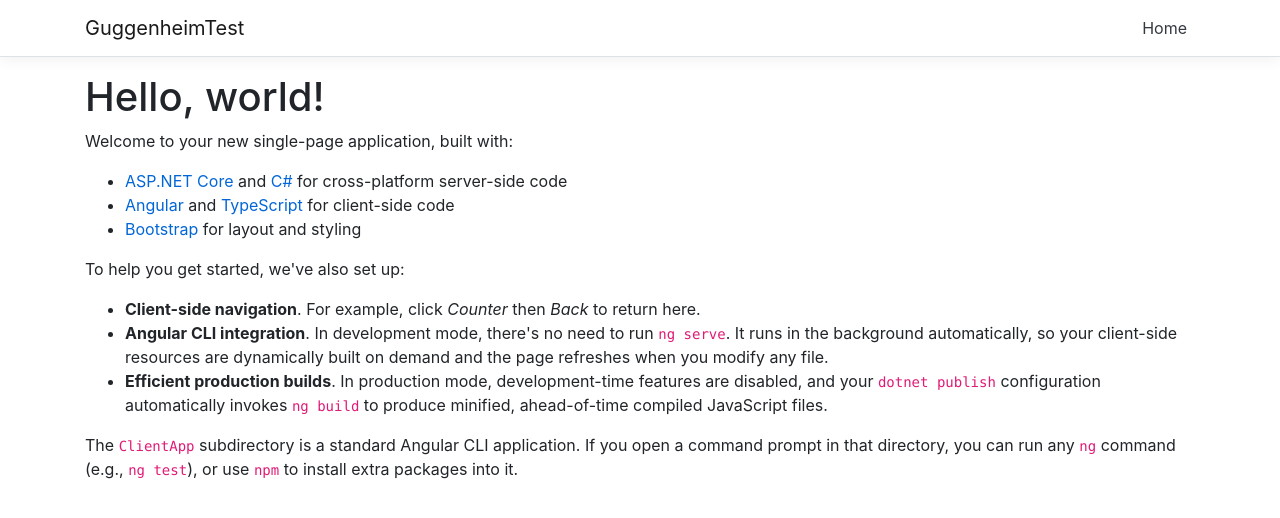
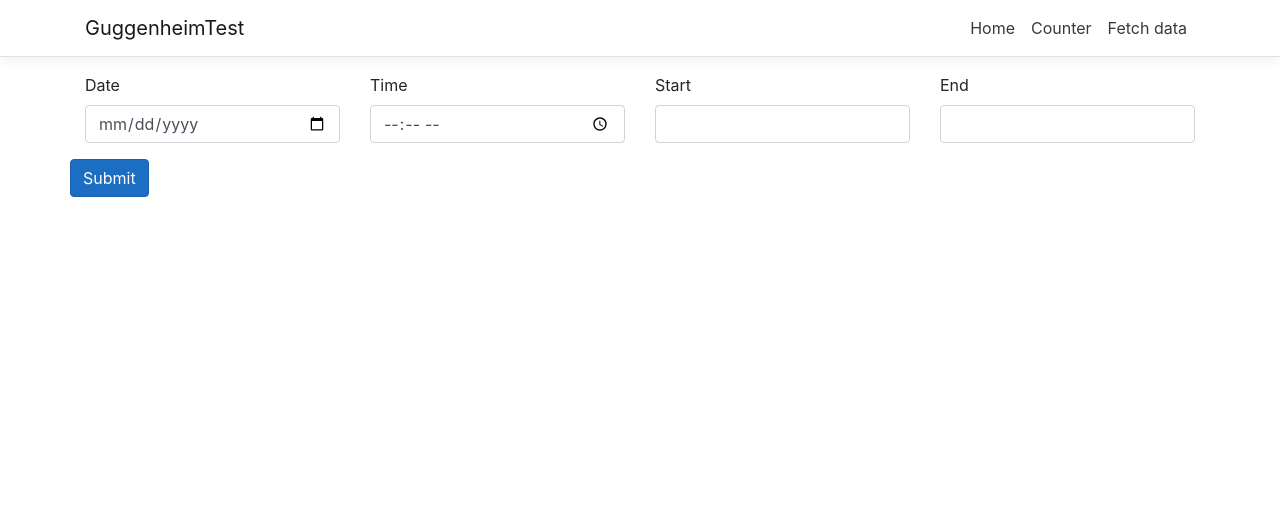
Before and after one commit to vancore295/GuggenheimTest, an Angular app in the folder GuggenheimTest/ClientApp/: page / in a window 1280 px wide. Shown: the top 518 px of the page. Built offline with nearby package versions, Linux system fonts and the light colour scheme.

Commit message:
added in endpoint for trips to be calculated added vm added post call to submit trip

```diff
--- a/GuggenheimTest/ClientApp/src/app/app.module.ts
+++ b/GuggenheimTest/ClientApp/src/app/app.module.ts
@@ -29,9 +29,9 @@ import { FindFareComponent } from './find-fare/find-fare.component';
     ReactiveFormsModule,
     RouterModule.forRoot([
       { path: '', component: HomeComponent, pathMatch: 'full' },
-      { path: '**', component: PageNotFoundComponent }
-/*       { path: 'counter', component: CounterComponent },
-      { path: 'fetch-data', component: FetchDataComponent }, */
+      { path: 'counter', component: CounterComponent },
+      { path: 'fetch-data', component: FetchDataComponent },
+      { path: '**', component: PageNotFoundComponent },
     ])
   ],
   providers: [],
--- /dev/null
+++ b/GuggenheimTest/ClientApp/src/app/classes/trip.ts
@@ -0,0 +1,6 @@
+export interface Trip {
+date: Date;
+time: Date;
+start: String;
+end: String;
+}
--- a/GuggenheimTest/ClientApp/src/app/find-fare/find-fare.component.html
+++ b/GuggenheimTest/ClientApp/src/app/find-fare/find-fare.component.html
@@ -1 +1,27 @@
-<p>find-fare works!</p>
+<form [formGroup] = "trip">
+  <div class="row">
+    <div class="col form-group">
+      <label>Date</label>
+      <input class="form-control" type="date" formControlName="date">
+    </div>
+
+    <div class="col form-group">
+      <label>Time</label>
+      <input class="form-control" type="time" formControlName="time">
+    </div>
+
+    <div class="col form-group">
+      <label>Start</label>
+      <input class="form-control" type="text" formControlName="start">
+    </div>
+
+    <div class="col form-group">
+      <label>End</label>
+      <input class="form-control" type="text" formControlName="end">
+    </div>
+  </div>
+
+  <div class="row">
+    <button type="submit" class="btn btn-primary" (click)="calcTrip(trip)">Submit</button>
+  </div>
+</form>
--- a/GuggenheimTest/ClientApp/src/app/find-fare/find-fare.component.ts
+++ b/GuggenheimTest/ClientApp/src/app/find-fare/find-fare.component.ts
@@ -1,4 +1,8 @@
-import { Component, OnInit } from '@angular/core';
+import { Component, OnInit, Inject } from '@angular/core';
+import { FormGroup, FormControl } from '@angular/forms';
+import { HttpClient } from '@angular/common/http';
+import { Trip } from '../classes/trip';
+import { TripServiceService } from '../services/trip-service.service';
 
 @Component({
   selector: 'app-find-fare',
@@ -6,10 +10,23 @@ import { Component, OnInit } from '@angular/core';
   styleUrls: ['./find-fare.component.css']
 })
 export class FindFareComponent implements OnInit {
+  trip = new FormGroup({
+    date: new FormControl(''),
+    time: new FormControl(''),
+    start: new FormControl(''),
+    end: new FormControl('')
+  });
 
-  constructor() { }
+  constructor(private http: HttpClient, @Inject('BASE_URL') private baseUrl: string) { }
 
   ngOnInit() {
   }
 
+  calcTrip(tripData: FormGroup) {
+    this.http.post(this.baseUrl + 'Trip', tripData.value).subscribe(
+      (response) => console.log(response),
+      (error) => console.log(error)
+      );
+  }
+
 }
--- a/GuggenheimTest/ClientApp/src/app/home/home.component.html
+++ b/GuggenheimTest/ClientApp/src/app/home/home.component.html
@@ -1,4 +1,4 @@
-<h1>Hello, world!</h1>
+<!-- <h1>Hello, world!</h1>
 <p>Welcome to your new single-page application, built with:</p>
 <ul>
   <li><a href='https://get.asp.net/'>ASP.NET Core</a> and <a href='https://msdn.microsoft.com/en-us/library/67ef8sbd.aspx'>C#</a> for cross-platform server-side code</li>
@@ -12,3 +12,6 @@
   <li><strong>Efficient production builds</strong>. In production mode, development-time features are disabled, and your <code>dotnet publish</code> configuration automatically invokes <code>ng build</code> to produce minified, ahead-of-time compiled JavaScript files.</li>
 </ul>
 <p>The <code>ClientApp</code> subdirectory is a standard Angular CLI application. If you open a command prompt in that directory, you can run any <code>ng</code> command (e.g., <code>ng test</code>), or use <code>npm</code> to install extra packages into it.</p>
+ -->
+
+ <app-find-fare></app-find-fare>
--- a/GuggenheimTest/ClientApp/src/app/nav-menu/nav-menu.component.html
+++ b/GuggenheimTest/ClientApp/src/app/nav-menu/nav-menu.component.html
@@ -27,7 +27,7 @@
           >
             <a class="nav-link text-dark" [routerLink]="['/']">Home</a>
           </li>
-<!--           <li class="nav-item" [routerLinkActive]="['link-active']">
+          <li class="nav-item" [routerLinkActive]="['link-active']">
             <a class="nav-link text-dark" [routerLink]="['/counter']"
               >Counter</a
             >
@@ -36,7 +36,7 @@
             <a class="nav-link text-dark" [routerLink]="['/fetch-data']"
               >Fetch data</a
             >
-          </li> -->
+          </li>
         </ul>
       </div>
     </div>
```
Also changed, not shown: 2 other files (tests, documents, lock files or other folders).
